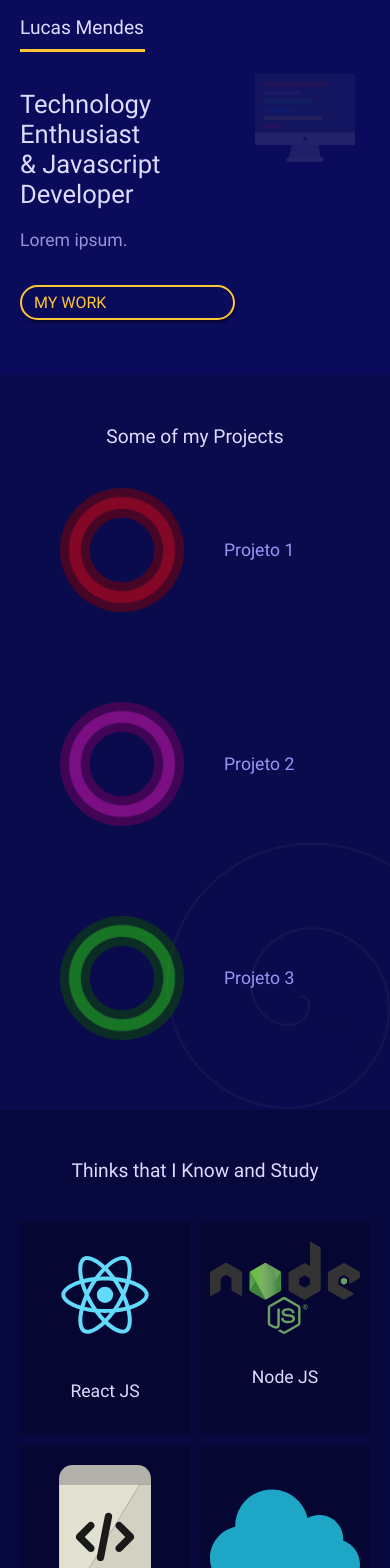
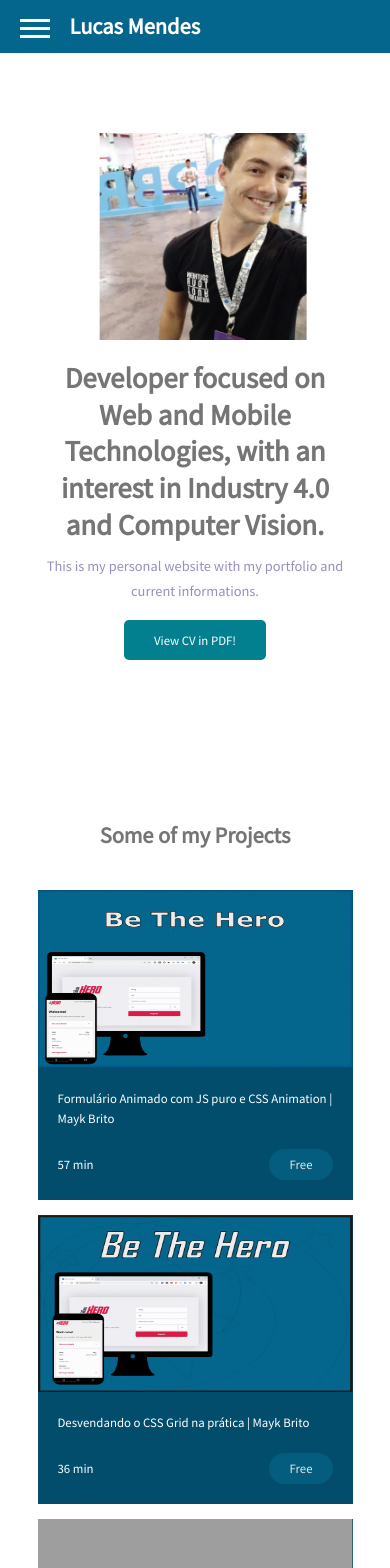
Before and after one commit to lrmendes/lrmendes.github.io, a PHP site: page / in a window 390 px wide. Shown: the top 1568 px of the page. Run offline with PHP 8.4, Linux system fonts and the light colour scheme; grey boxes are pictures that could not be loaded.

Commit message:
Responsive HTML - Ready

```diff
--- a/index.html
+++ b/index.html
@@ -1,97 +1,134 @@
+<!DOCTYPE html>
 <html lang="en">
-
   <head>
+    <title>Lucas Mendes Portfolio</title>
+    <link rel="icon" href="icon.svg" type="image/x-icon">
+    <link rel="stylesheet" href="style.css" />
     <meta charset="UTF-8">
-    <meta name="viewport" content="width=device-width, initial-scale: 1.0">
-    <meta http-equiv="X-UA-Compatible" content="ie=edge">
-    <link rel="stylesheet" href="styles.css">
-    <title>Lucas Mendes</title>
+    <meta name="viewport" content="width=device-width, initial-scale=1.0">
   </head>
-
-<body bgcolor="#e3e3e3">
-
-    <nav class="site-nav grid">
-        <h1>Lucas Mendes</h1>
+  <body>
+    <header id="myHeader">
+      <div class="container">
+        <h3 class="titleName">Lucas Mendes</h3>
+        <div class="menu-section">
+          <div class="menu-toggle">
+            <div class="one"></div>
+            <div class="two"></div>
+            <div class="three"></div>
+          </div>
+          <nav>
             <ul>
-            <li><a href="#portfolio">Portfolio</a></li>
-            <li><a href="#skills">Skills</a></li>
-            <li><a href="#contact">Contact</a></li>
+              <li>
+                <a href="#hero">About</a>
+              </li>
+              <li>
+                <a href="#projets">Projects</a>
+              </li>
+              <li>
+                <a href="#skills">Skills</a>
+              </li>
+              <li>
+                <a href="#form">Contact</a>
+              </li>
             </ul>
           </nav>
-    <section id="welcome" class="grid" >
-        <div class="welcome-text">
-            <h2>Technology Enthusiast<br/>& Javascript Developer</h2>
-            <p class="leading">Lorem ipsum.</p>
-            <a href="#portfolio" class="button">My Work</a>
         </div>
-        <div class="welcome-img">
-            <img src="assets/header2.svg" alt="Xícara de café centralizada em uma mesa.">
       </div>
-    </section>
-    <section id="portfolio">
-        <h3>Some of my Projects</h3>
-        <div class="projects grid">
+    </header>
 
-            <a href="">
-                <img src="assets/project_1.png" alt="circulo vermelho claro com bordas vermelho escuras.">
-                <h4>Projeto 1</h4>
-            </a>
-
-            <a href="">
-                <img src="assets/project_2.png" alt="circulo roxo claro com bordas roxo escuras.">
-                <h4>Projeto 2</h4>
-            </a>
-
-            <a href="">
-                <img src="assets/project_3.png" alt="circulo verde claro com bordas verdes escuras.">
-                <h4>Projeto 3</h4>
-            </a>
-
+    <section class="hero" id="hero">
+      <div class="container">
+        <div>
+          <h2>
+            Developer focused on Web and Mobile Technologies, with an interest in Industry 4.0 and Computer Vision.
+          </h2>
+          <p>
+            This is my personal website with my portfolio and current informations.
+          </p>
+          <a href="#" class="button">View CV in PDF!</a>
+        </div>
+        <img
+          src="assets/personal.png"
+          alt=""
+        />
       </div>
     </section>
 
-    <section id="skills">
-        <h3>Thinks that I Know and Study</h3>
-        <ul class="grid">
-            <li>
-                <img class="know-icons" src="assets/know-react.svg" alt="logo do framework React">
-                <h4>React JS</h4>
-            </li>
-            <li>
-                <img class="know-icons" src="assets/know-nodejs.svg" alt="logo do framework React">
-                <h4>Node JS</h4>
-            </li>
-            <li>
-                <img class="know-icons" src="assets/know-mobile.svg" alt="logo do framework React">
-                <h4>Ionic & React Native</h4>
-            </li>
-            <li>
-                <img class="know-icons" src="assets/know-cloud.svg" alt="logo do framework React">
-                <h4>Firebase & AWS</h4>
-            </li>
-        </ul>
+    <main>
+      <section id="projets">
+        <h3 class="cardTitle">Some of my Projects</h3>
+      <section class="cards" id="cards">
+        <div class="card">
+          <div class="image">
+            <img src="assets/beTheHero.png" />
+          </div>
+          <div class="content">
+            <p class="title text--medium">
+              Formulário Animado com JS puro e CSS Animation | Mayk Brito
+            </p>
+            <div class="info">
+              <p class="text--medium">57 Min</p>
+              <p class="price text--medium">Free</p>
+            </div>
+          </div>
+        </div>
       </section>
+    </section>
+    </main>
 
-    <section id="contact">
-        <h3>Get in Touch</h3>
-        <p class="leading">Lorem Ipsum</p>
-        <form>
-            <input type="text" placeholder="NAME">
-            <input type="text" placeholder="EMAIL">
-            <textarea placeholder="MESSAGE"></textarea>
-            <button class="button">Send</button>
+
+
+    <section id="form">
+      <form method="post" action="http://formspree.io/lrmen14@gmail.com">
+        <h3>Contact Form</h3>
+        <div class="form-group">
+          <input class="input-control" name="name" placeholder="Name" />
+
+          <input type="email" name="_replyto" class="input-control" placeholder="Email" />
+        </div>
+
+        <div class="form-group">
+          <input class="input-control" name="_subject" placeholder="Subject" />
+        </div>
+
+        <div class="form-group">
+          <textarea class="input-control" name="message" rows="5" placeholder="Your Message"></textarea>
+        </div>
+
+        <div class="form-group">
+          <button type="submit" class="button">Send</button>
+
+        </div>
+
       </form>
     </section>
 
-    <footer class="grid">
+    <div class="modal-overlay">
+      <div class="modal">
+        <a class="close-modal">
+          <svg viewBox="0 0 20 20">
+            <path
+              fill="#000000"
+              d="M15.898,4.045c-0.271-0.272-0.713-0.272-0.986,0l-4.71,4.711L5.493,4.045c-0.272-0.272-0.714-0.272-0.986,0s-0.272,0.714,0,0.986l4.709,4.711l-4.71,4.711c-0.272,0.271-0.272,0.713,0,0.986c0.136,0.136,0.314,0.203,0.492,0.203c0.179,0,0.357-0.067,0.493-0.203l4.711-4.711l4.71,4.711c0.137,0.136,0.314,0.203,0.494,0.203c0.178,0,0.355-0.067,0.492-0.203c0.273-0.273,0.273-0.715,0-0.986l-4.711-4.711l4.711-4.711C16.172,4.759,16.172,4.317,15.898,4.045z"
+            ></path>
+          </svg>
+        </a>
+        <div class="modal-content">
+          <div class="video-background">
+            <div class="video-foreground">
+              <iframe
+                src="https://www.youtube.com/embed/GykTLqODQuU"
+                frameborder="0"
+                allowfullscreen
+              ></iframe>
+            </div>
+          </div>
+        </div>
+      </div>
+    </div>
 
-        <p class="copyright">copyright 2020 - Lucas Mendes.</p>
-        <ul class="social">
-            <li><a href=""><img class="social-icons" src="assets/social-facebook.svg" alt="facebook logotipo"></a></li>
-            <li><a href=""><img class="social-icons" src="assets/social-linkedin.svg" alt="linkedin logotipo"></a></li>
-            <li><a href=""><img class="social-icons" src="assets/social-github.svg" alt="github logotipo"></a></li>
-        </ul>
-    </footer>
+    <script src="scripts.js"></script>
+    <script src="menu.js"></script>
   </body>
-
 </html>
--- a/style.css
+++ b/style.css
@@ -32,6 +32,18 @@ body {
   font-family: "Source Sans Pro";
   text-rendering: optimizelegibility;
   -webkit-font-smoothing: antialiased;
+}
+
+section {
+  padding: 80px 20px;
+}
+
+section .cards {
+  padding: 40px 0px;
+}
+
+main {
+  width:100%;
 }
 
 .titleName {
@@ -127,7 +139,7 @@ h3 {
 HERO
 ==================*/
 section.hero {
-  margin: 80px 0;
+
 }
 
 section.hero .container {
@@ -150,12 +162,14 @@ section.hero p {
 /*===============
 MAIN
 ==================*/
-main {
-  margin-bottom: 80px;
-}
 /*===============
 CARDS
 ==================*/
+.cardTitle {
+  color: var(--dgray);
+  text-align: center;
+}
+
 .cards {
   width: 90%;
   max-width: 980px;
@@ -170,7 +184,7 @@ CARDS
   font-size: 1.6rem;
   line-height: 2.6rem;
   font-weight: 400;
-  color: #ecf0f1;
+  color: var(--light);
 }
 
 .card {
@@ -329,9 +343,8 @@ FORM
 ==================*/
 #form {
   width:100%;
+  background: var(--secondary);
 
-  background: var(--primary);
-  padding: 80px 0;
   margin:0;
 
   display:flex;
@@ -400,14 +413,16 @@ FORM
   }
 }
 
-@media (max-width: 564px) {
-  .cards {
-    grid-template-columns: repeat(auto-fit, minmax(200px, 1fr));
-    gap: 10px;
+@media( max-width: 672px ) {
+  .hero .container img {
+    max-width: 200px;
+    max-height: 140px;
   }
+
 }
 
-@media( max-width: 672px ) {
+@media (max-width: 565px) {
+
   .hero .container img {
     max-width: 270px;
     max-height: 225px;
@@ -420,9 +435,14 @@ FORM
     align-items: center;
   }
 
-}
+  .hero .container img {
+    margin-bottom: 20px;
+  }
 
-@media (max-width: 565px) {
+  .cards {
+    grid-template-columns: repeat(auto-fit, minmax(200px, 1fr));
+    gap: 15px;
+  }
 
   nav {
     display: none;
@@ -517,3 +537,31 @@ FORM
     font-size: 2rem;
   }
 }
+
+@media print {
+  .info,
+  .button,
+  .menu-section,
+  #form {
+    display: none;
+    margin: 0px;
+    padding: 0px;
+  }
+
+  .hero .container {
+    flex-direction: row;
+    text-align: center;
+    align-items: center;
+  }
+
+  header .container {
+    align-items: center;
+    justify-content: center;
+  }
+
+  .titleName,
+  .text--medium {
+    color: var(--dark);
+  }
+
+}
--- a/styles.css
+++ /dev/null
@@ -1,354 +0,0 @@
-/* mobile */
-:root{
-    --primary: #FFC636;
-    --secondary: #0A0B5B;
-    --dark: #000000;
-    --light: #FFFFFF;
-    --lgray: #C3C3C3;
-    --dgray: #808080;
-}
-
-body,p,a,ul,li{
-    margin: 0;
-    padding: 0;
-    text-decoration: none;
-}
-
-input,textarea{
-    background-color: rgba(255,255,255,0.05);
-    padding: 10px 16px;
-    border-radius: 20px;
-    border: 2px solid #9893D8;
-    color: #F2F2F2;
-}
-
-img {
-    width: 100%;
-    height: auto;
-}
-
-li {
-    list-style-type: none;
-}
-
-body {
-    background: var(--secondary);
-    overflow-x: hidden;
-    font-family: 'Roboto Regular';
-}
-
-h1,h2,h3,h4 {
-    color: #DDDBFF;
-    font-weight: normal;
-}
-
-p,a,li {
-    color: #9893D8;
-}
-
-h1,h3 {
-    font-size: 1.2em;
-}
-
-h2 {
-    font-size:1.6em;
-}
-
-h4 {
-    font-size: 1.1em;
-}
-
-div {
-    display: grid;
-}
-
-.leading {
-    font-size: 1.1em;
-}
-
-.button{
-    background: none;
-    border: 2px solid var(--primary);
-    color: var(--primary);
-    padding: 6px 12px;
-    border-radius: 20px;
-    text-transform: uppercase;
-    box-shadow: 1px 2px 3px rgba(0,0,0,0.6);
-    display: inline-block;
-}
-
-.button:hover {
-    color: #222;
-    background: var(--primary);
-}
-
-
-#portfolio {
-    background: url(assets/box-portfolio.png);
-    background-size: cover;
-    background-repeat: no-repeat;
-    background-position: bottom;
-    padding: 30px 20px
-}
-
-#portfolio h3 {
-    margin-bottom: 0;
-    text-align: center;
-}
-
-
-
-.grid {
-    display: grid;
-    grid-template-columns: repeat(8, 1fr);
-    gap: 10px;
-}
-
-.site-nav {
-    margin: 0 20px;
-}
-
-.site-nav ul {
-    display: none;
-}
-
-.site-nav h1 {
-    grid-column: 1/4;
-    grid-row: 1;
-    padding-bottom: 10px;
-    border-bottom: 3px solid var(--primary);
-}
-
-#welcome {
-    padding: 0 20px 20px 20px;
-}
-
-.welcome-text {
-    grid-column: 1/6;
-}
-
-.welcome-img {
-    grid-column: 6/9;
-}
-
-.welcome-img img {
-    padding-left: 10px;
-    max-width: 80%;
-    opacity: 0.1;
-}
-
-.welcome-text a {
-    margin: 35px 0;
-}
-
-.projects {
-    display: grid;
-    grid-template-columns: repeat(3, 1fr);
-    gap: 10px;
-}
-
-.projects img {
-    max-width: 100%;
-    height: auto;
-    opacity: 0.5;
-}
-
-.projects a {
-    grid-column: 1/9;
-    margin: 20px 0;
-    padding: 20px;
-    align-self: center;
-    display: flex;
-    align-items: center;
-}
-
-.projects h4 {
-    color: #9994f7;
-}
-
-.projects a *{
-    margin: 0 20px;
-    max-width: 40%;
-}
-
-#skills {
-    padding: 30px 20px;
-    background: #07083E;
-}
-
-#skills h3{
-    text-align: center;
-}
-
-#skills ul {
-    margin: 40px 0;
-}
-
-#skills li {
-    padding: 10px;
-    background: rgba(0,0,0,0.2);
-    grid-column: span 4;
-    text-align: center;
-}
-
-#skills img {
-    height: auto;
-    margin: 10px auto;
-}
-
-@font-face{
-    font-family: 'Roboto Regular';
-    src: url(assets/fonts/Roboto-Regular.ttf);
-}
-
-
-
-
-
-
-
-
-
-
-
-
-/* tablet */
-@media screen and (min-width: 620px) {
-    .social-icons {
-        max-width: 50px;
-    }
-
-    .know-icons {
-        max-width: 100px;
-    }
-
-    .welcome-text {
-        grid-column: 1/5;
-    }.welcome-img {
-        grid-column: 5/9;
-    }
-
-    .projects{
-        margin-top: 40px;
-    }
-    .projects a{
-        grid-column: span 4;
-        display: block;
-    }
-}
-
-/* laptop */
-@media screen and (min-width: 960px) {
-    body {
-        font-size:16px;
-    }
-    .social-icons {
-        max-width: 75px;
-    }
-
-    .know-icons {
-        max-width: 150;
-    }
-
-    .grid{
-        width: 100%;
-        max-width: 1060px;
-        margin: 0 auto;
-        box-sizing: border-box;
-    }
-
-    .leading {
-        margin: 20px 0;
-    }
-
-    .site-nav {
-        padding: 0 20px;
-    }
-
-    .site-nav h1 {
-        grid-column: 1/3;
-    }
-
-    .site-nav ul {
-        display: flex;
-        grid-column: 6/9;
-        justify-content: flex-end;
-        align-self: center;
-    }
-
-    .site-nav li {
-        margin-left: 20px;
-    }
-
-    .welcome-text {
-        align-self: center;
-    }
-
-    #welcome {
-        padding-bottom: 40px;
-    }
-
-    #skills {
-        padding: 30px 20px;
-    }
-
-    #skills ul{
-        margin: 40px auto;
-    }
-    #skills li{
-        grid-column: span 2;
-    }
-
-    .projects a:nth-child(3) {
-        grid-column: 5/5;
-    }
-    .projects a:nth-child(1) {
-        grid-column: 4/4;
-    }
-    .projects a:nth-child(2) {
-        grid-column: 8/8;
-    }
-
-
-    .projects a {
-        grid-column: 1/9;
-        padding: 20px;
-        align-self: center;
-        display: flex;
-        align-items: center;
-    }
-
-    .projects a * {
-        max-width: 40%;
-    }
-
-    .skills ul {
-        margin: 40px auto;
-    }
-
-    .skills li {
-        grid-column: span 2;
-    }
-
-    footer{
-        padding: 40px 20px;
-        background-size: 25%;
-    }
-}
-
-/* desktop */
-@media screen and (min-width: 1200px) {
-    body {
-        font-size:20px;
-    }
-
-    .social-icons {
-        max-width: 100px;
-    }
-
-    .know-icons {
-        max-width: 200px;
-    }
-
-
-}
```
Also changed, not shown: home.html (deleted, +0 -130 lines), assets/project_1.png (deleted), assets/project_1.svg (deleted), assets/project_2.png (deleted), assets/project_2.svg (deleted), assets/project_3.png (deleted), assets/project_3.svg (deleted), assets/project_4.png (deleted), assets/project_4.svg (deleted), icon.svg (added), icon2.svg (added). Lines whose indentation alone changed are shown as unchanged.
